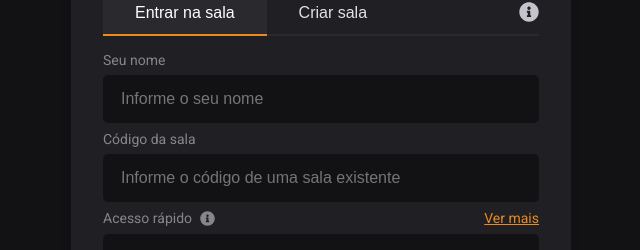
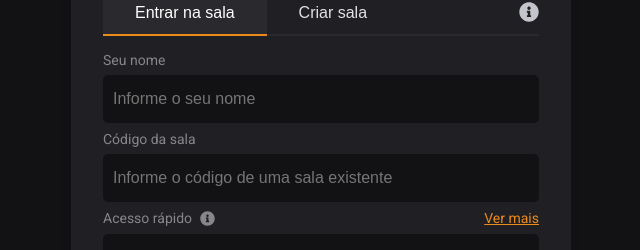
Before and after one commit to Jonatan966/my-planning-poker, a Next.js app: page / in a window 1280 px wide. Shown: the part 248-498 px from the top of the page, without its empty margins (319-959 px from the left). Built offline with nearby package versions, Linux system fonts and the light colour scheme.

Commit message:
refact: make input internal content as customizable

```diff
--- a/src/components/ui/text-input/index.tsx
+++ b/src/components/ui/text-input/index.tsx
@@ -9,9 +9,7 @@ interface RootProps {
   children: ReactNode;
 }
 
-interface InternalContentProps {
-  children: ReactNode;
-}
+type InternalContentProps = ComponentProps<"div">;
 
 type InputProps = ComponentProps<"input">;
 
@@ -26,7 +24,12 @@ function Root(props: RootProps) {
 
 function InternalContent(props: InternalContentProps) {
   return (
-    <div className={styles.textInputInternalContent}>{props.children}</div>
+    <div
+      {...props}
+      className={classNames(styles.textInputInternalContent, props.className)}
+    >
+      {props.children}
+    </div>
   );
 }
 
--- a/src/components/ui/text-input/styles.module.css
+++ b/src/components/ui/text-input/styles.module.css
@@ -40,6 +40,6 @@
 
   outline: none;
 
-  padding: 0 1rem;
+  padding: 0 0.5rem;
   flex: 1;
 }
```
